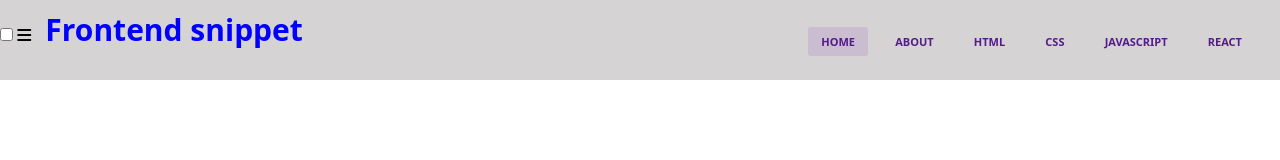
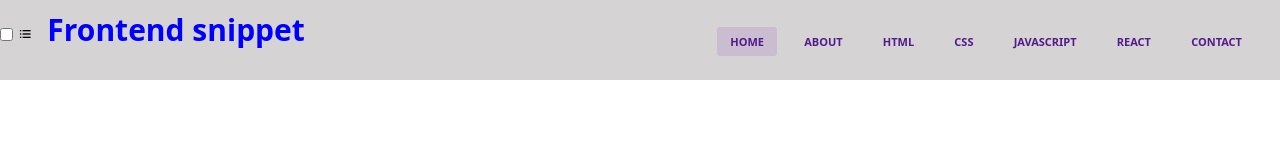
Before and after one commit to Rk07roar/frontend-snippet, a plain HTML site: page index.html in a window 1280 px wide. Drawn offline with nearby package versions, Linux system fonts and the light colour scheme.

Commit message:
Update index.html

```diff
--- a/index.html
+++ b/index.html
@@ -7,13 +7,14 @@
   <link rel="shortcut icon" type="x-icon" href="help.png">
   <link rel="stylesheet" href="style.css">
   <script src="https://kit.fontawesome.com/a076d05399.js" crossorigin="anonymous"></script>
+  <link href='https://unpkg.com/boxicons@2.1.4/css/boxicons.min.css' rel='stylesheet'>
 </head>
 <body>
   <nav class="navbar">
     <div class="navdiv">
       <input type="checkbox" id="check">
       <label for="check" class="checkbtn">
-        <i class="fas fa-bars"></i>
+        <i class='bx bx-list-ul'></i>
       </label>
       <label class="logo">Frontend snippet</a></label>
       <ul>
@@ -23,6 +24,7 @@
         <li><a href="#">css</a></li>
         <li><a href="#">javascript</a></li>
         <li><a href="#">React</a></li>
+        <li><a href="#">contact</a></li>
       </ul>
     </div>
   </nav>
```
